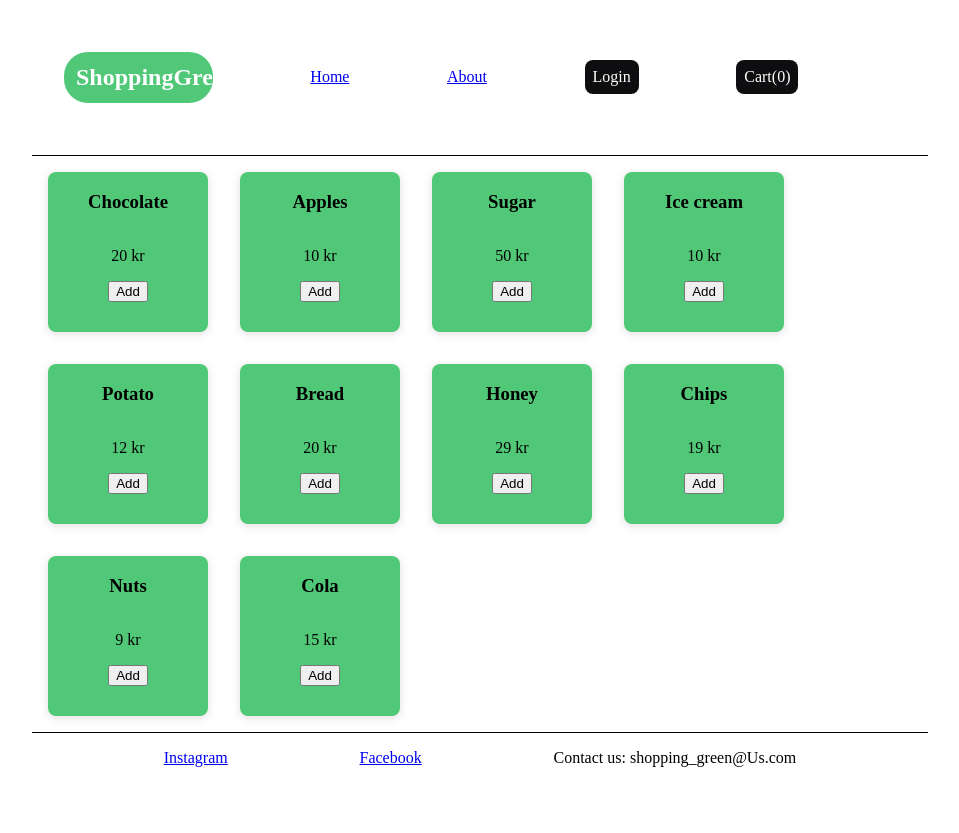
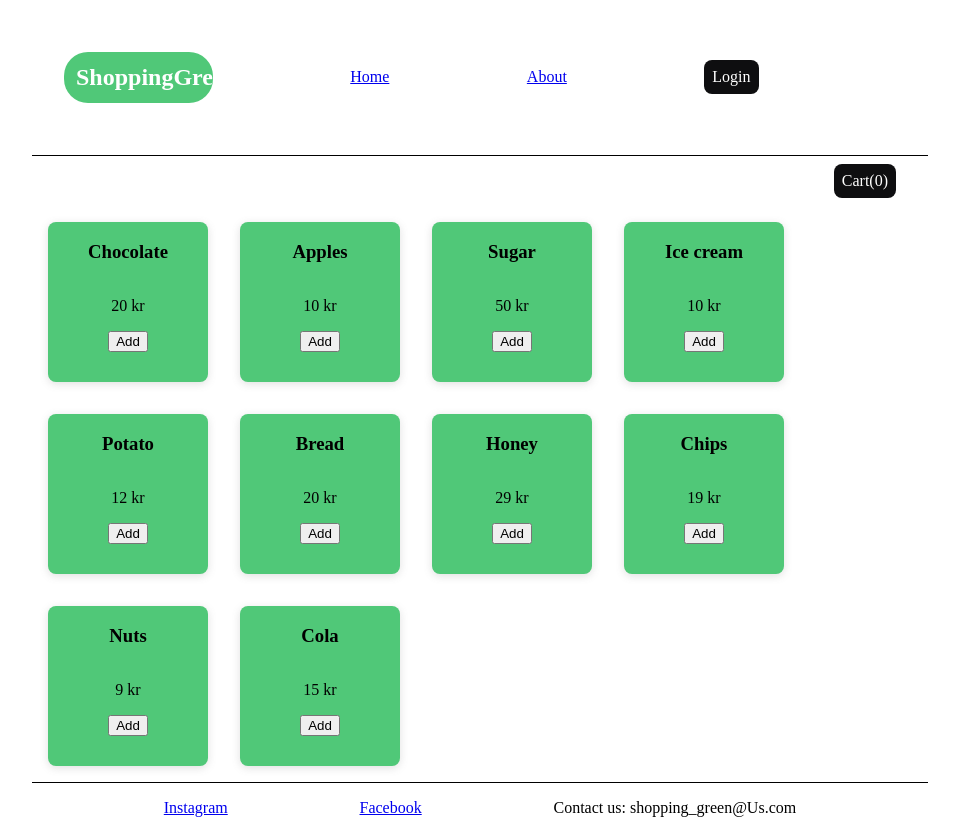
Before and after one commit to LukasFinne/ShoppingOnlineStore, a Vue app: page / in a window 1280 px wide. Shown: the whole page, without its empty margins (160-1119 px from the left). Before the commit the page ends 800 px from the top, so only its background shows below. Built offline with nearby package versions, Linux system fonts and the light colour scheme.

Commit message:
Add homeview and aboutview

```diff
--- a/src/App.vue
+++ b/src/App.vue
@@ -3,31 +3,14 @@ import { RouterLink, RouterView } from "vue-router";
 import LogIn from "./components/Log-in.vue";
 import { ref } from "vue";
 import UserProfile from "./components/UserProfile.vue";
-import ProductList from "./components/Product-list.vue";
-import CartList from "./components/CartList.vue";
 
 let logIn = ref(false);
 let cart = ref([]);
-
-const handleCart = (product) => {
-  cart.value.push(product);
-};
 
 const handleLogin = (x) => {
   logIn.value = x;
 };
 
-const handleList = () => {
-  while (cart.value.length > 0) {
-    cart.value.pop();
-  }
-};
-
-const handleRemoveItem = (id) => {
-  if (id > -1) {
-    cart.value.splice(id, 1);
-  }
-};
 </script>
 
 <template>
@@ -38,14 +21,9 @@ const handleRemoveItem = (id) => {
       <RouterLink to="/about">About</RouterLink>
       <LogIn v-if="!logIn" @loggedIn="handleLogin" />
       <UserProfile v-else @loggedOut="handleLogin">Profile</UserProfile>
-      <CartList
-        :name="cart"
-        @clearList="handleList"
-        @removeItem="handleRemoveItem"
-      />
     </nav>
   </header>
-  <ProductList @addToCart="handleCart" />
+  <RouterView />
   <footer>
     <nav>
       <a href="#">Instagram</a>
@@ -53,7 +31,6 @@ const handleRemoveItem = (id) => {
       <p>Contact us: shopping_green@Us.com</p>
     </nav>
   </footer>
-  <RouterView />
 </template>
 
 <style scoped>
--- a/src/components/CartList.vue
+++ b/src/components/CartList.vue
@@ -84,7 +84,8 @@ let borderSize = ref("0.5em");
 .container {
   display: flex;
   flex-direction: column;
-  align-items: center;
+  align-items: flex-end;
+  margin: 0.5em 2em 0.5em 0.5em;
 }
 .btnCart {
   padding: 0.5em;
@@ -99,9 +100,9 @@ let borderSize = ref("0.5em");
   margin-top: 2.4em;
   position: absolute;
   padding: 1em;
-
+  border: solid 1px;
   background-color: #50c878;
-  border-radius: 0.5em 0.5em 0.5em 0.5em;
+  border-radius: 0.5em 0em 0.5em 0.5em;
 }
 .cartList li {
   cursor: pointer;
--- a/src/components/Log-in.vue
+++ b/src/components/Log-in.vue
@@ -75,7 +75,7 @@ form {
   display: flex;
   flex-direction: column;
   padding: 1em;
-
+  border: solid 1px;
   background-color: #50c878;
   border-radius: 0.5em 0.5em 0.5em 0.5em;
 }
--- a/src/views/AboutView.vue
+++ b/src/views/AboutView.vue
@@ -0,0 +1,3 @@
+<template>
+  <h2>ABOUT US</h2>
+</template>
--- a/src/views/HomeView.vue
+++ b/src/views/HomeView.vue
@@ -1,5 +1,38 @@
-<script setup></script>
+<script setup>
+import { ref } from "vue";
+import ProductList from "../components/Product-list.vue";
+import CartList from "../components/CartList.vue";
+
+let cart = ref([]);
+
+const handleCart = (product) => {
+  cart.value.push(product);
+};
+
+const handleList = () => {
+  while (cart.value.length > 0) {
+    cart.value.pop();
+  }
+};
+
+const handleRemoveItem = (id) => {
+  if (id > -1) {
+    cart.value.splice(id, 1);
+  }
+};
+</script>
 
 <template>
-  <main></main>
+  <header>
+    <CartList
+      :name="cart"
+      @clearList="handleList"
+      @removeItem="handleRemoveItem"
+    />
+  </header>
+  <main><ProductList @addToCart="handleCart" /></main>
 </template>
+
+<style scoped>
+
+</style>
```
